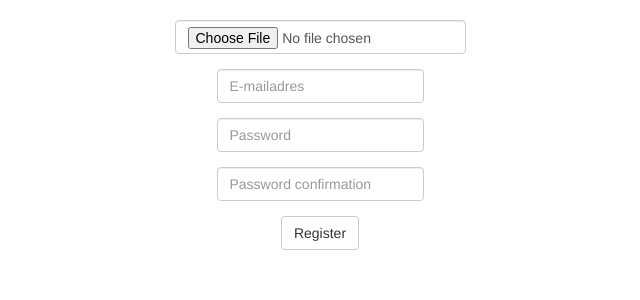
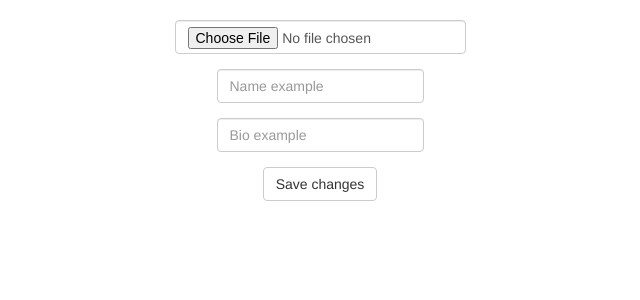
Before and after one commit to SirikS/website, a Flask app: page /manage in a window 1280 px wide. Shown: the part 52-352 px from the top of the page, without its empty margins (320-960 px from the left). Run offline with Flask 2, Linux system fonts and the light colour scheme; some libraries are stand-ins or nearby versions.

Commit message:
Basis juiste velden manage.html

```diff
--- a/templates/manage.html
+++ b/templates/manage.html
@@ -8,19 +8,16 @@
 <form action="{{ url_for('manage') }}" method="post"> <!--Even uitzoeken naar welke functie deze moet leiden, misschien moeten het achter de schermen wel 2 formulieren worden. -->
     <fieldset class="fieldset">
         <div class="form-group">
-                <input class="form-control" name="file" placeholder="Upload bestand" type="file"/>
+            <input class="form-control" name="profielfoto" placeholder="Upload profielfoto" type="file"/>
         </div>
         <div class="form-group">
-                <input class="form-control" name="email" placeholder="E-mailadres" type="email"/>
+            <input class="form-control" name="profielnaam" placeholder="Name example" type="text"/>
         </div>
         <div class="form-group">
-                <input class="form-control" name="password" placeholder="Password" type="password"/>
+            <input class="form-control" name="profielbio" placeholder="Bio example" type="text"/>
         </div>
         <div class="form-group">
-                <input class="form-control" name="confirmation" placeholder="Password confirmation" type="password"/>
-            </div>
-            <div class="form-group">
-                <button class="btn btn-default" type="submit">Register</button>
+            <button class="btn btn-default" type="submit">Save changes</button>
         </div>
     </fieldset>
 </form>
```
Lines whose indentation alone changed are shown as unchanged.
